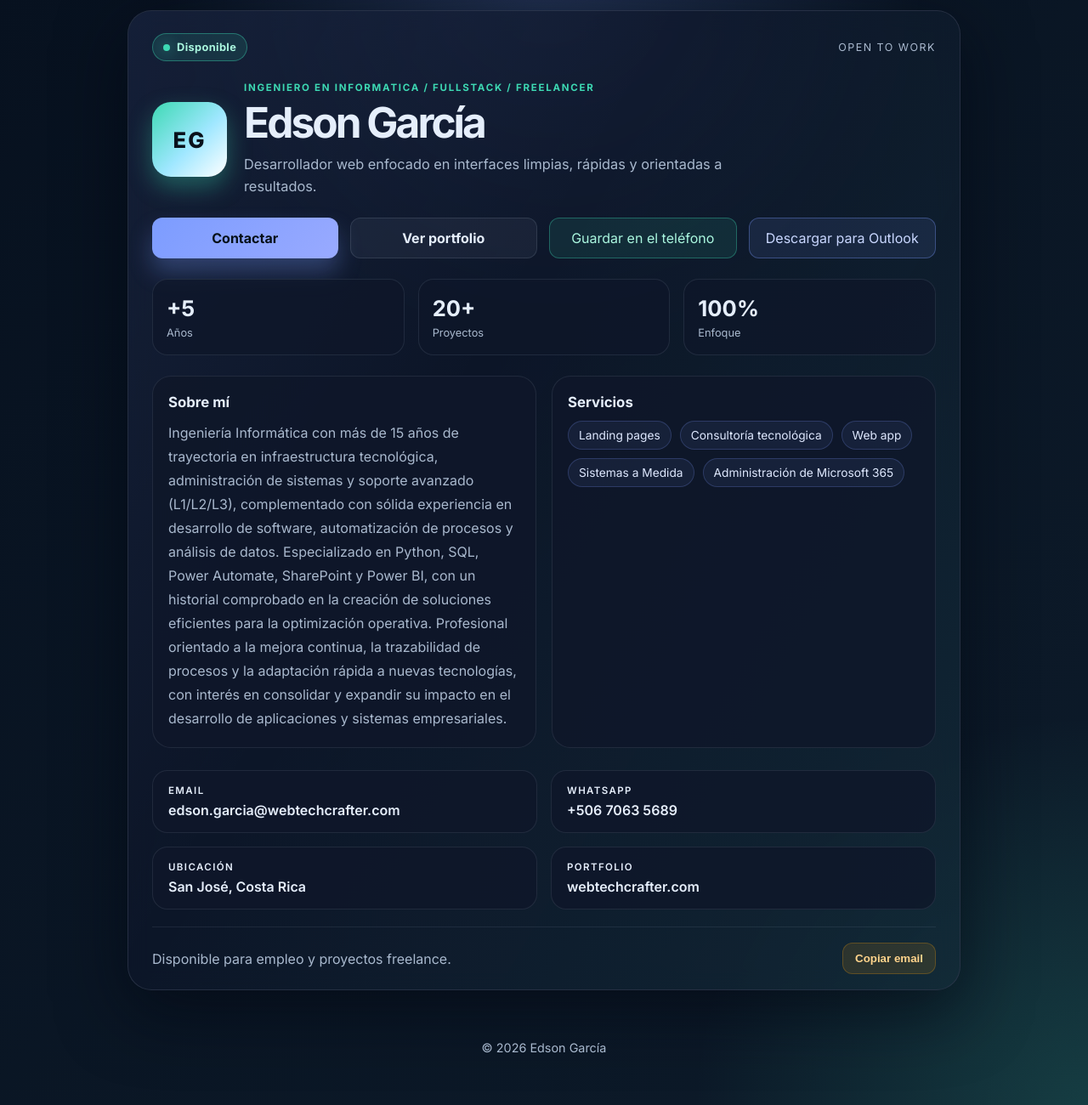
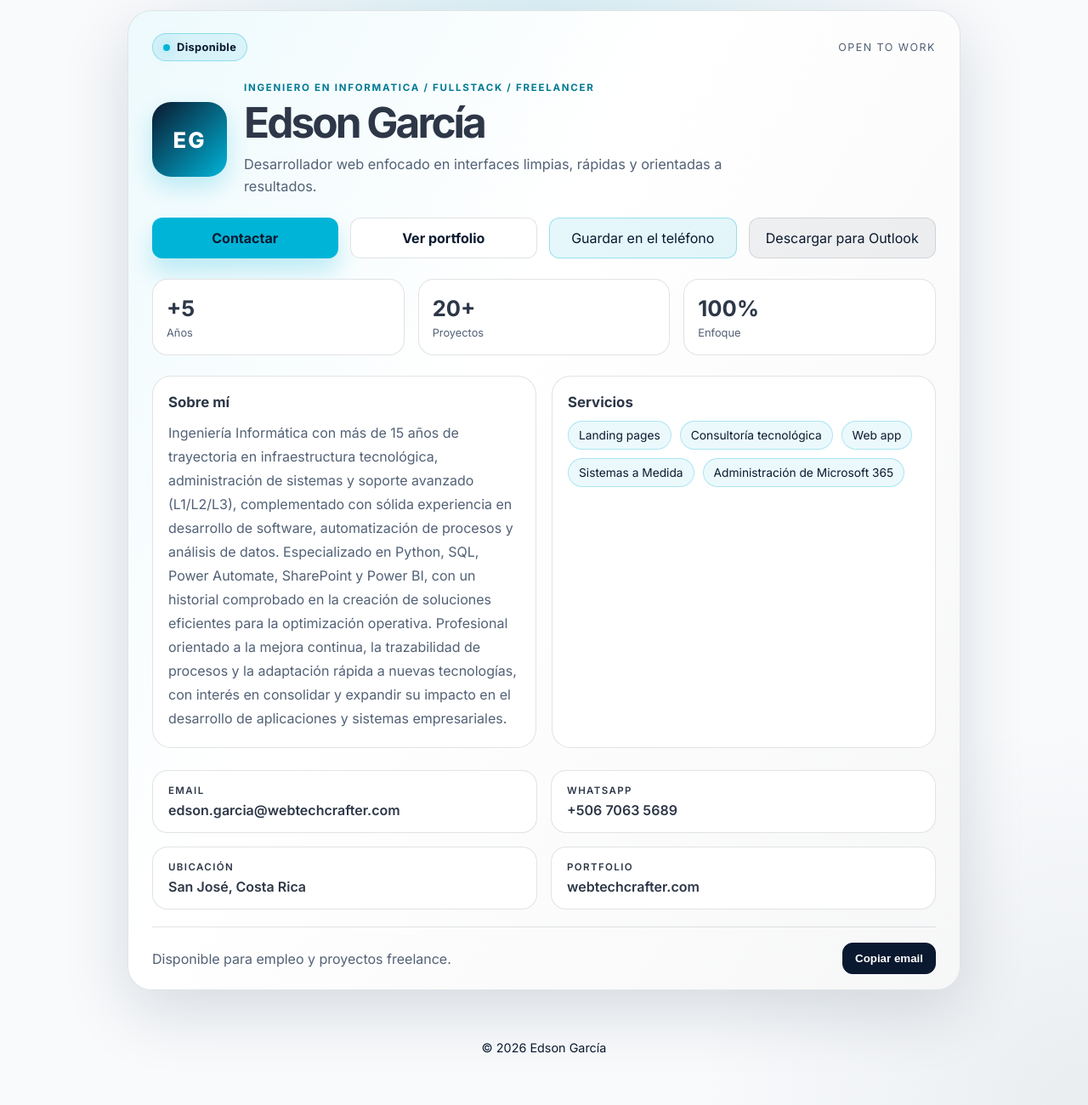
Before and after one commit to ejgarciaq/Business_Card_Web, a plain HTML site: page index.html in a window 1280 px wide. Shown: the part 40-1340 px from the top of the page at 85% size. Drawn offline with Linux system fonts and the light colour scheme.

Commit message:
Actualiza estilos CSS

```diff
--- a/styles.css
+++ b/styles.css
@@ -1,15 +1,14 @@
 :root {
-  --bg-dark: #07111f;
-  --bg-mid: #0d1b2a;
-  --card: rgba(13, 27, 42, 0.8);
-  --card-border: rgba(148, 163, 184, 0.18);
-  --panel: rgba(15, 23, 42, 0.7);
-  --text: #e5eefb;
-  --muted: #a9b9ce;
-  --accent: #7c9cff;
-  --accent-2: #3dd9b3;
-  --accent-3: #f59e0b;
-  --shadow: 0 24px 80px rgba(3, 7, 18, 0.65);
+  --navy: #0a192f;
+  --cyan: #00b4d8;
+  --cyan-dark: #007a94;
+  --graphite: #2d3748;
+  --surface: #f8fafc;
+  --white: #ffffff;
+  --border: rgba(10, 25, 47, 0.12);
+  --text: var(--graphite);
+  --muted: #526176;
+  --shadow: 0 24px 80px rgba(10, 25, 47, 0.14);
 }
 
 * {
@@ -31,9 +30,9 @@ body {
   font-family: "Inter", sans-serif;
   color: var(--text);
   background:
-    radial-gradient(circle at top, rgba(124, 156, 255, 0.22), transparent 30%),
-    radial-gradient(circle at bottom right, rgba(61, 217, 179, 0.18), transparent 25%),
-    linear-gradient(135deg, var(--bg-dark), var(--bg-mid));
+    radial-gradient(circle at top, rgba(0, 180, 216, 0.12), transparent 30%),
+    radial-gradient(circle at bottom right, rgba(10, 25, 47, 0.06), transparent 25%),
+    var(--surface);
 }
 
 img {
@@ -50,8 +49,8 @@ img {
   width: min(100%, 980px);
   margin: 0 auto;
   position: relative;
-  background: rgba(15, 23, 42, 0.72);
-  border: 1px solid var(--card-border);
+  background: var(--white);
+  border: 1px solid var(--border);
   border-radius: 28px;
   box-shadow: var(--shadow);
   backdrop-filter: blur(12px);
@@ -64,7 +63,7 @@ img {
   content: "";
   position: absolute;
   inset: 0;
-  background: linear-gradient(120deg, rgba(124, 156, 255, 0.08), transparent 40%, rgba(61, 217, 179, 0.08));
+  background: linear-gradient(120deg, rgba(0, 180, 216, 0.07), transparent 40%, rgba(10, 25, 47, 0.035));
   pointer-events: none;
 }
 
@@ -95,9 +94,9 @@ img {
   gap: 8px;
   padding: 8px 12px;
   border-radius: 999px;
-  background: rgba(61, 217, 179, 0.12);
-  border: 1px solid rgba(61, 217, 179, 0.4);
-  color: #aaf7df;
+  background: rgba(0, 180, 216, 0.1);
+  border: 1px solid rgba(0, 180, 216, 0.35);
+  color: var(--navy);
   font-size: 0.8rem;
   font-weight: 700;
   letter-spacing: 0.03em;
@@ -108,8 +107,8 @@ img {
   width: 8px;
   height: 8px;
   border-radius: 50%;
-  background: var(--accent-2);
-  box-shadow: 0 0 16px rgba(61, 217, 179, 0.8);
+  background: var(--cyan);
+  box-shadow: 0 0 16px rgba(0, 180, 216, 0.55);
 }
 
 .mini-label {
@@ -135,15 +134,15 @@ img {
   font-weight: 800;
   font-size: clamp(1.2rem, 2vw, 1.7rem);
   letter-spacing: 0.08em;
-  color: #09111b;
-  background: linear-gradient(135deg, var(--accent-2), #9fe7ff 55%, #ffffff);
-  box-shadow: 0 12px 28px rgba(61, 217, 179, 0.35);
+  color: var(--white);
+  background: linear-gradient(135deg, var(--navy), var(--cyan));
+  box-shadow: 0 12px 28px rgba(0, 180, 216, 0.24);
   flex-shrink: 0;
 }
 
 .eyebrow {
   margin: 0 0 8px;
-  color: var(--accent-2);
+  color: var(--cyan-dark);
   text-transform: uppercase;
   letter-spacing: 0.15em;
   font-size: 0.72rem;
@@ -193,29 +192,29 @@ h1 {
 }
 
 .btn-primary {
-  background: linear-gradient(135deg, var(--accent), #99aaff);
-  color: #061019;
-  box-shadow: 0 16px 28px rgba(124, 156, 255, 0.3);
+  background: var(--cyan);
+  color: var(--navy);
+  box-shadow: 0 16px 28px rgba(0, 180, 216, 0.24);
 }
 
 .btn-secondary {
-  background: rgba(148, 163, 184, 0.08);
-  border: 1px solid rgba(148, 163, 184, 0.18);
-  color: var(--text);
+  background: var(--white);
+  border: 1px solid var(--border);
+  color: var(--navy);
 }
 
 .btn-vcard {
-  background: rgba(61, 217, 179, 0.1);
-  border: 1px solid rgba(61, 217, 179, 0.35);
-  color: #aaf7df;
+  background: rgba(0, 180, 216, 0.1);
+  border: 1px solid rgba(0, 180, 216, 0.35);
+  color: var(--navy);
   cursor: pointer;
   font: inherit;
 }
 
 .btn-vcard-outlook {
-  background: rgba(124, 156, 255, 0.1);
-  border-color: rgba(124, 156, 255, 0.35);
-  color: #c9d7ff;
+  background: rgba(10, 25, 47, 0.06);
+  border-color: var(--border);
+  color: var(--navy);
 }
 
 .stats-grid {
@@ -226,8 +225,8 @@ h1 {
 }
 
 .stats-grid div {
-  background: rgba(15, 23, 42, 0.75);
-  border: 1px solid rgba(148, 163, 184, 0.14);
+  background: var(--white);
+  border: 1px solid var(--border);
   border-radius: 18px;
   padding: 18px 16px;
   display: flex;
@@ -253,8 +252,8 @@ h1 {
 }
 
 .panel {
-  background: rgba(15, 23, 42, 0.8);
-  border: 1px solid rgba(148, 163, 184, 0.14);
+  background: var(--white);
+  border: 1px solid var(--border);
   border-radius: 22px;
   padding: 20px 18px;
 }
@@ -282,9 +281,9 @@ h1 {
 .service-list li {
   padding: 8px 12px;
   border-radius: 999px;
-  background: rgba(124, 156, 255, 0.08);
-  border: 1px solid rgba(124, 156, 255, 0.22);
-  color: #dfe9ff;
+  background: rgba(0, 180, 216, 0.08);
+  border: 1px solid rgba(0, 180, 216, 0.28);
+  color: var(--navy);
   font-size: 0.86rem;
 }
 
@@ -300,8 +299,8 @@ h1 {
   flex-direction: column;
   gap: 6px;
   padding: 16px 18px;
-  background: rgba(15, 23, 42, 0.8);
-  border: 1px solid rgba(148, 163, 184, 0.14);
+  background: var(--white);
+  border: 1px solid var(--border);
   border-radius: 18px;
 }
 
@@ -324,7 +323,7 @@ h1 {
   justify-content: space-between;
   align-items: center;
   gap: 16px;
-  border-top: 1px solid rgba(148, 163, 184, 0.12);
+  border-top: 1px solid var(--border);
   padding-top: 18px;
 }
 
@@ -336,9 +335,9 @@ h1 {
 .copy-btn {
   border: 0;
   border-radius: 12px;
-  background: rgba(245, 158, 11, 0.12);
-  color: #ffd48c;
-  border: 1px solid rgba(245, 158, 11, 0.25);
+  background: var(--navy);
+  color: var(--white);
+  border: 1px solid var(--navy);
   padding: 10px 14px;
   font-weight: 700;
   cursor: pointer;
@@ -347,7 +346,7 @@ h1 {
 
 .site-footer {
   padding: 12px 20px 32px;
-  color: var(--muted);
+  color: var(--navy);
   font-size: 0.9rem;
 }
 
```
